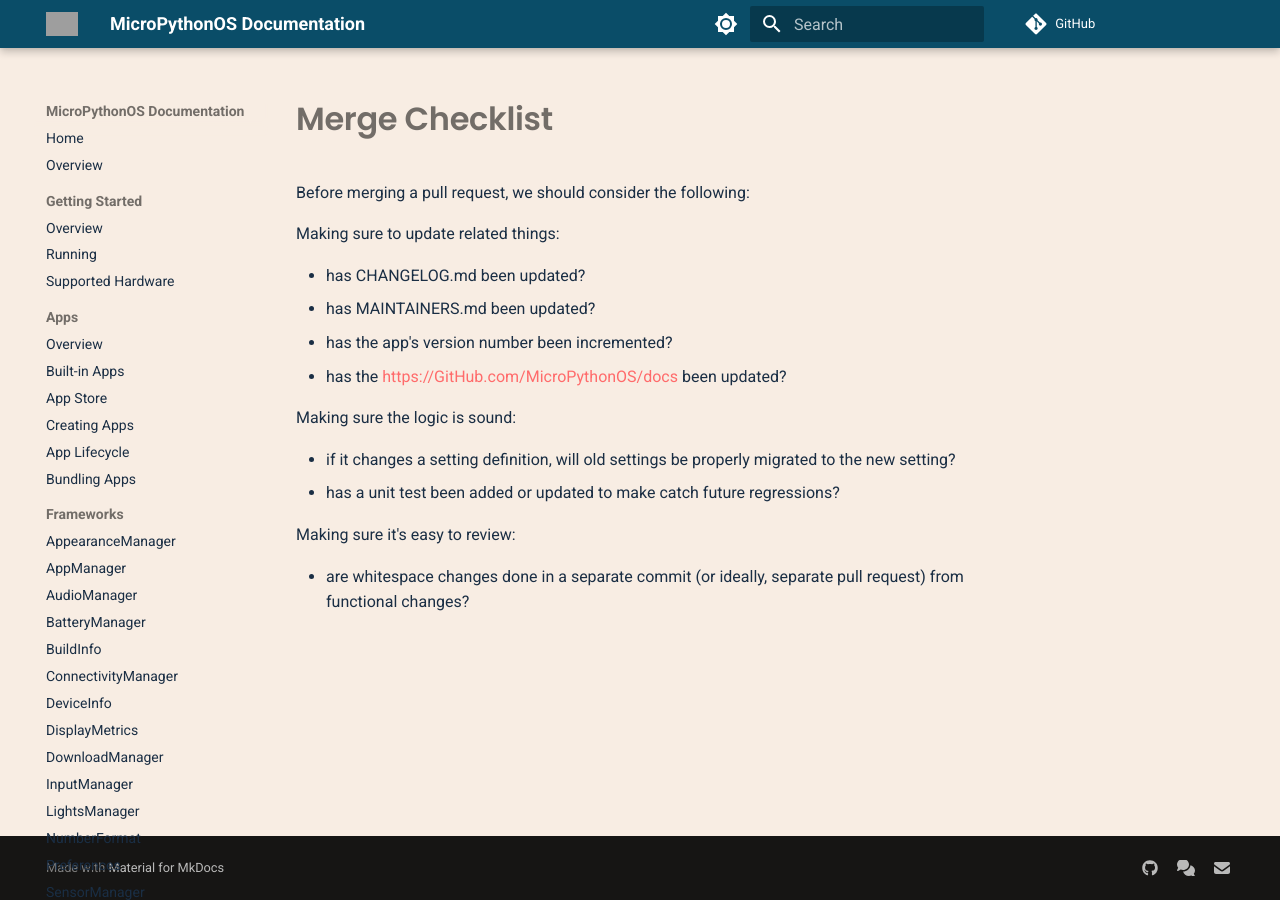
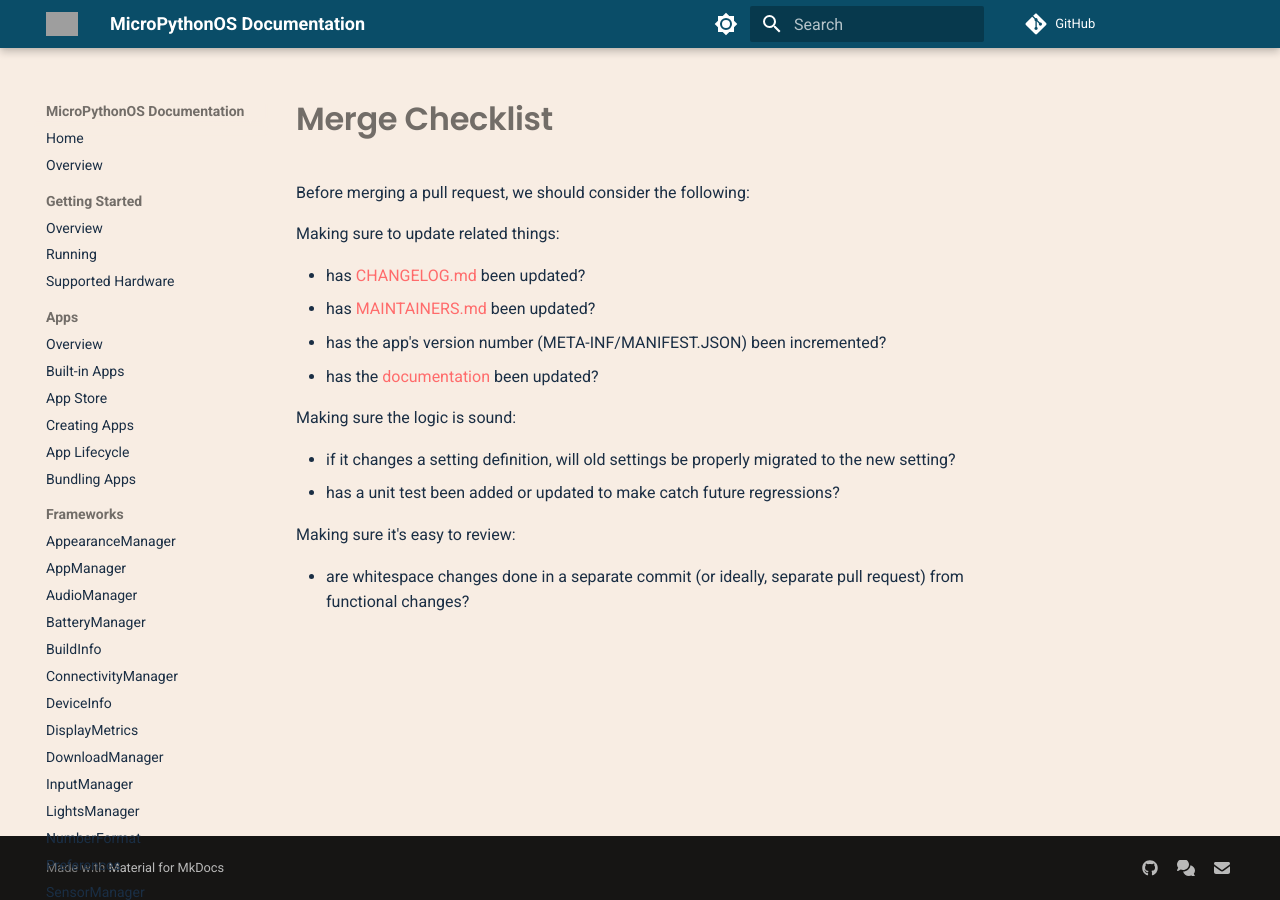
Before and after one commit to MicroPythonOS/docs, an MkDocs documentation site: the page built from docs/other/merge-checklist.md, in a window 1280 px wide. Built offline with MkDocs 1.6.1 and Material for MkDocs 9.7.7, drawn with Linux system fonts in a browser that asks for light colours; comment, search, counter and statistics services are not loaded; grey boxes are pictures that could not be loaded.

Commit message:
Update docs

```diff
--- a/docs/other/merge-checklist.md
+++ b/docs/other/merge-checklist.md
@@ -2,10 +2,10 @@ Before merging a pull request, we should consider the following:
 
 Making sure to update related things:
 
-- has CHANGELOG.md been updated?
-- has MAINTAINERS.md been updated?
-- has the app's version number been incremented?
-- has the [https://GitHub.com/MicroPythonOS/docs](documentation) been updated?
+- has [CHANGELOG.md](https://github.com/MicroPythonOS/MicroPythonOS/blob/main/CHANGELOG.md) been updated?
+- has [MAINTAINERS.md](https://github.com/MicroPythonOS/MicroPythonOS/blob/main/MAINTAINERS.md) been updated?
+- has the app's version number (META-INF/MANIFEST.JSON) been incremented?
+- has the [documentation](https://GitHub.com/MicroPythonOS/docs) been updated?
 
 Making sure the logic is sound:
 
```
Also changed, not shown: docs/architecture/index.md (deleted, +0 -8 lines), docs/architecture/intents.md (+9 -10 lines), docs/os-development/installing-on-esp32.md (+1 -1 lines).
